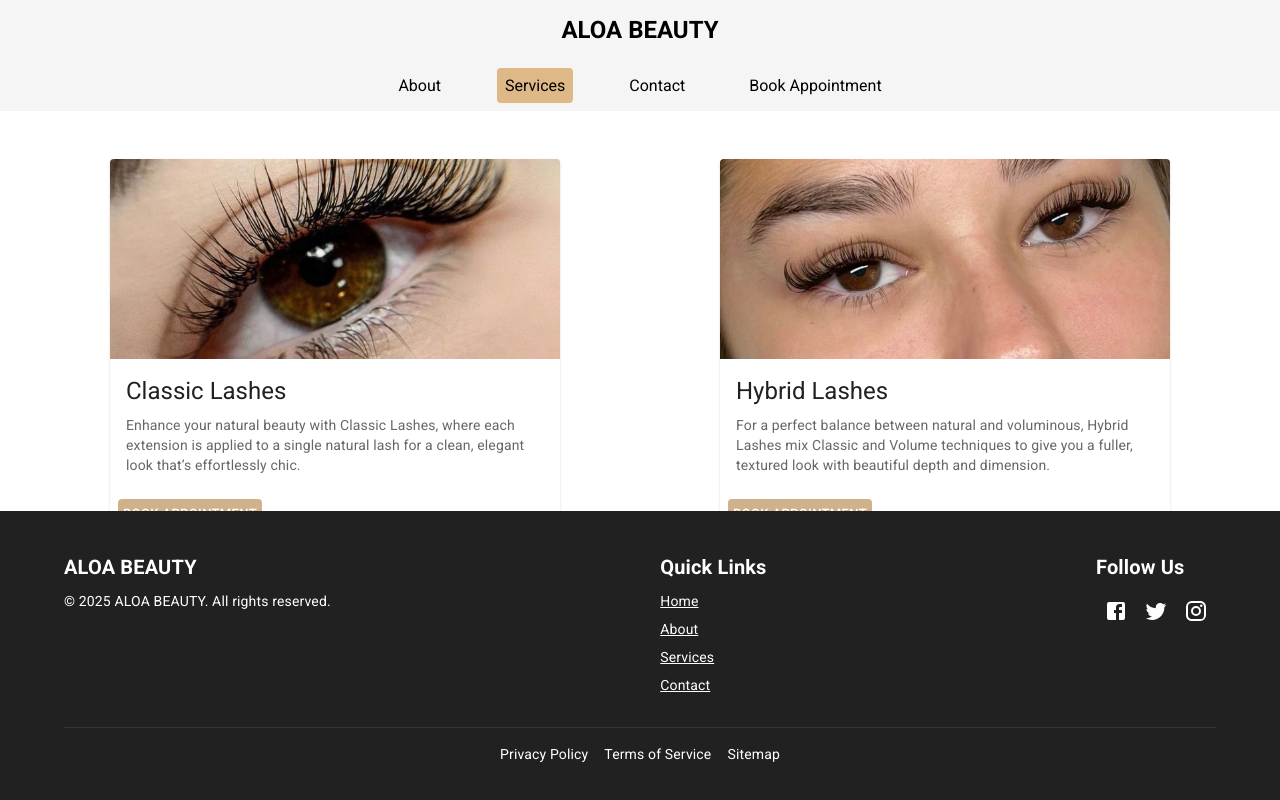
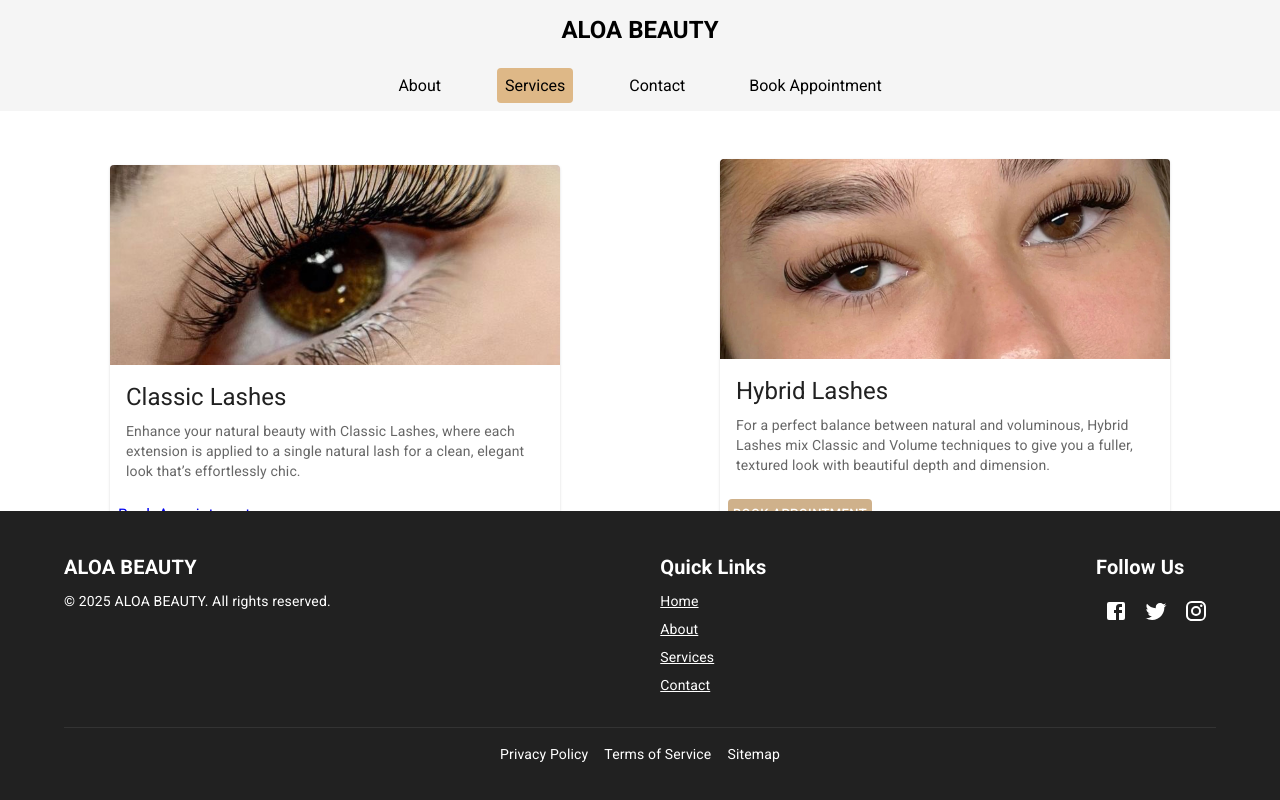
Before and after one commit to AngelBarillas/ori-project, a React (Vite) app: page /services in a window 1280 px wide. Shown: the top 800 px of the page. Built offline with nearby package versions, Linux system fonts and the light colour scheme.

Commit message:
Service book btn bug 1.1

```diff
--- a/src/pages/Services.jsx
+++ b/src/pages/Services.jsx
@@ -46,9 +46,8 @@ const Services = () => {
               </CardContent>
             </CardActionArea>
             <CardActions>
-              <Button
-                type="link"
-                href="/Bookingpage"
+              <Link
+                to="/Bookingpage"
                 size="small"
                 sx={{
                   color: "white",
@@ -56,7 +55,7 @@ const Services = () => {
                 }}
               >
                 Book Appointment
-              </Button>
+              </Link>
             </CardActions>
           </Card>
         </Grid>
```
